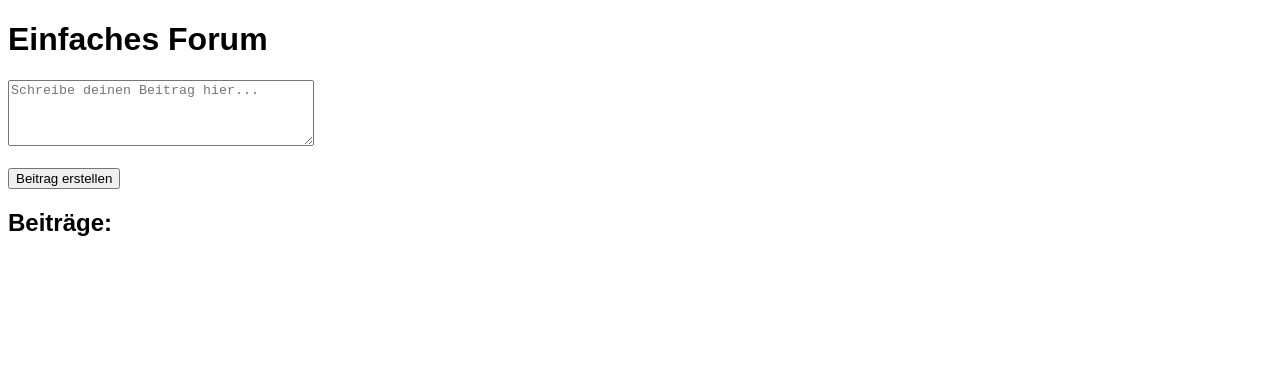
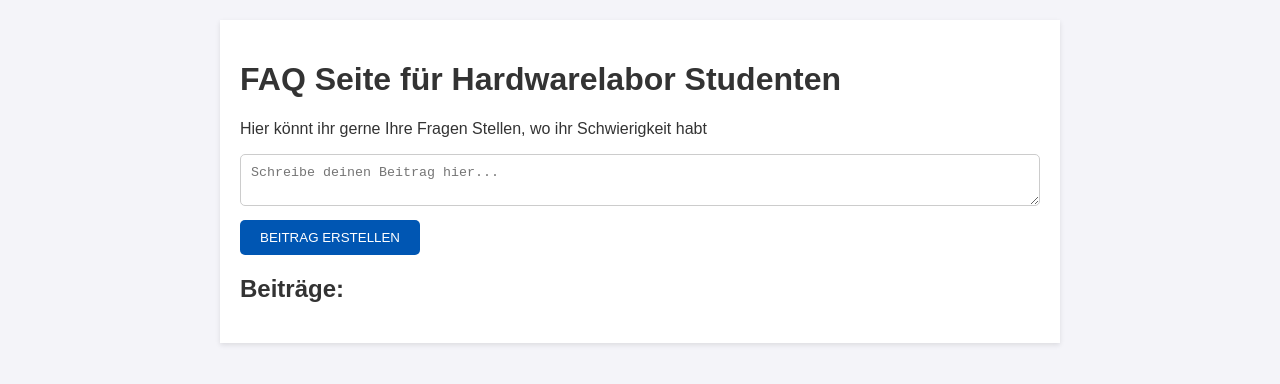
Before and after one commit to kimkevin-cloud/Forum, a plain HTML site: page index.html in a window 1280 px wide. Drawn offline with Linux system fonts and the light colour scheme.

Commit message:
Alles wieder neue gestaltet

```diff
--- a/app.js
+++ b/app.js
@@ -9,10 +9,9 @@ function loadPosts() {
     posts.forEach((post, index) => {
         const postElement = document.createElement('li');
         postElement.innerHTML = `
-            ${post.content}
-            <br>
-            <textarea id="replyContent${index}" placeholder="Antworte auf diesen Beitrag..."></textarea><br>
-            <button onclick="replyToPost(${index})">Antworten</button>
+            <p>${post.content}</p>
+            <textarea id="replyContent${index}" placeholder="Antworte auf diesen Beitrag..."></textarea>
+            <button class="btn" onclick="replyToPost(${index})">Antworten</button>
             <ul>
                 ${post.replies.map(reply => `<li>${reply}</li>`).join('')}
             </ul>
--- a/index.html
+++ b/index.html
@@ -3,26 +3,22 @@
   <head>
     <meta charset="UTF-8" />
     <title>Einfaches Forum</title>
-    <style>
-      body {
-        font-family: Arial, sans-serif;
-      }
-      textarea {
-        width: 300px;
-      }
-    </style>
+    <link rel="stylesheet" href="styles.css" />
   </head>
   <body>
-    <h1>Einfaches Forum</h1>
-    <textarea
-      id="postContent"
-      placeholder="Schreibe deinen Beitrag hier..."
-      rows="4"
-    ></textarea
-    ><br /><br />
-    <button onclick="newPost()">Beitrag erstellen</button>
-    <h2>Beiträge:</h2>
-    <ul id="postsList"></ul>
+    <div class="container">
+      <h1>FAQ Seite für Hardwarelabor Studenten</h1>
+      <ul>
+        Hier könnt ihr gerne Ihre Fragen Stellen, wo ihr Schwierigkeit habt
+      </ul>
+      <textarea
+        id="postContent"
+        placeholder="Schreibe deinen Beitrag hier..."
+      ></textarea>
+      <button class="btn" onclick="newPost()">Beitrag erstellen</button>
+      <h2>Beiträge:</h2>
+      <ul id="postsList"></ul>
+    </div>
 
     <script src="app.js"></script>
   </body>
--- /dev/null
+++ b/styles.css
@@ -0,0 +1,50 @@
+body {
+    font-family: Arial, sans-serif;
+    background-color: #f4f4f9;
+    margin: 0;
+    padding: 20px;
+    color: #333;
+}
+
+.container {
+    max-width: 800px;
+    margin: auto;
+    background: white;
+    padding: 20px;
+    box-shadow: 0 2px 5px rgba(0,0,0,0.1);
+}
+
+textarea {
+    width: 100%;
+    padding: 10px;
+    border-radius: 5px;
+    border: 1px solid #ccc;
+    box-sizing: border-box;
+}
+
+.btn {
+    background-color: #0056b3;
+    color: white;
+    border: none;
+    padding: 10px 20px;
+    text-transform: uppercase;
+    margin-top: 10px;
+    cursor: pointer;
+    border-radius: 5px;
+    transition: background-color 0.3s;
+}
+
+.btn:hover {
+    background-color: #004494;
+}
+
+ul {
+    list-style-type: none;
+    padding: 0;
+}
+
+li {
+    margin-bottom: 10px;
+    padding-bottom: 10px;
+    border-bottom: 1px solid #eee;
+}
```
